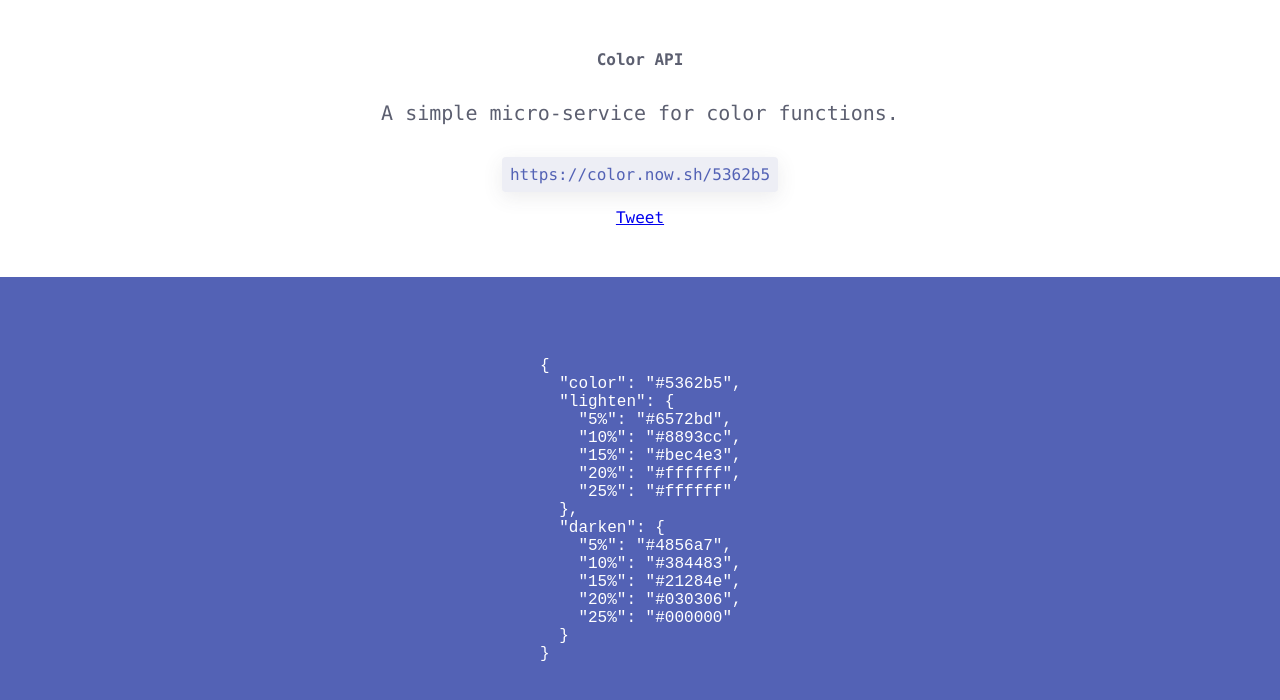
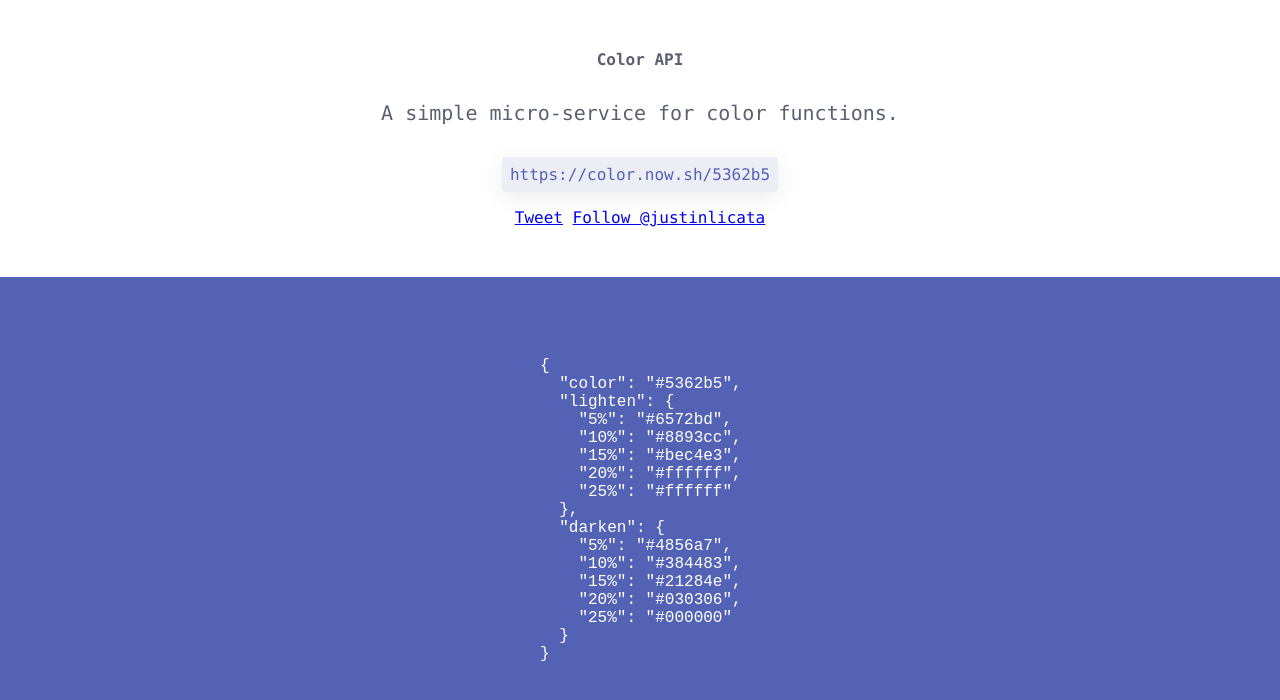
Before and after one commit to licatajustin/color-api, a website: page index.html in a window 1280 px wide. Drawn offline with Linux system fonts and the light colour scheme.

Commit message:
add Twitter Follow button.

```diff
--- a/index.html
+++ b/index.html
@@ -56,10 +56,9 @@
       box-shadow: none;
     }
 
-    .twitter-share-button {
+    .twitter-buttons {
       display: block;
-      margin-left: auto;
-      margin-right: auto;
+      margin: 0 auto;
     }
 
     .example-output {
@@ -87,7 +86,10 @@
         https://color.now.sh/5362b5
       </a>
 
-      <a href="https://twitter.com/share" class="twitter-share-button" data-text="A simple micro-service for color functions when writing CSS." data-url="https://color.now.sh/" data-via="justinlicata" data-related="" data-show-count="false">Tweet</a><script async src="//platform.twitter.com/widgets.js" charset="utf-8"></script>
+      <div class="twitter-buttons">
+        <a href="https://twitter.com/share" class="twitter-share-button" data-text="A simple micro-service for color functions when writing CSS." data-url="https://color.now.sh/" data-via="justinlicata" data-related="" data-show-count="false">Tweet</a><script async src="//platform.twitter.com/widgets.js" charset="utf-8"></script>
+        <a href="https://twitter.com/justinlicata" class="twitter-follow-button" data-show-count="false">Follow @justinlicata</a><script async src="//platform.twitter.com/widgets.js" charset="utf-8"></script>
+      </div>
     </section>
 
     <div class="example-output">
```
